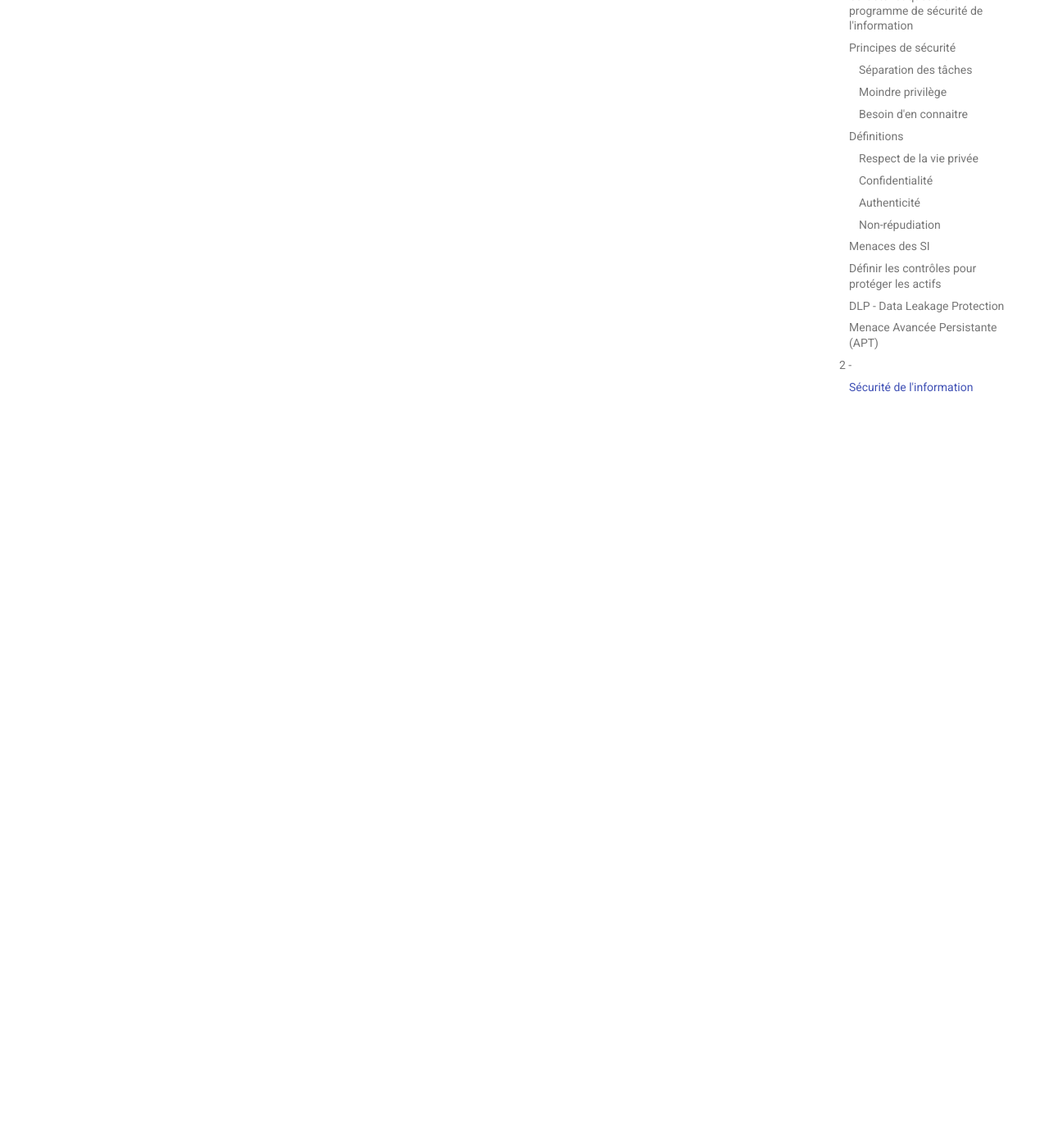
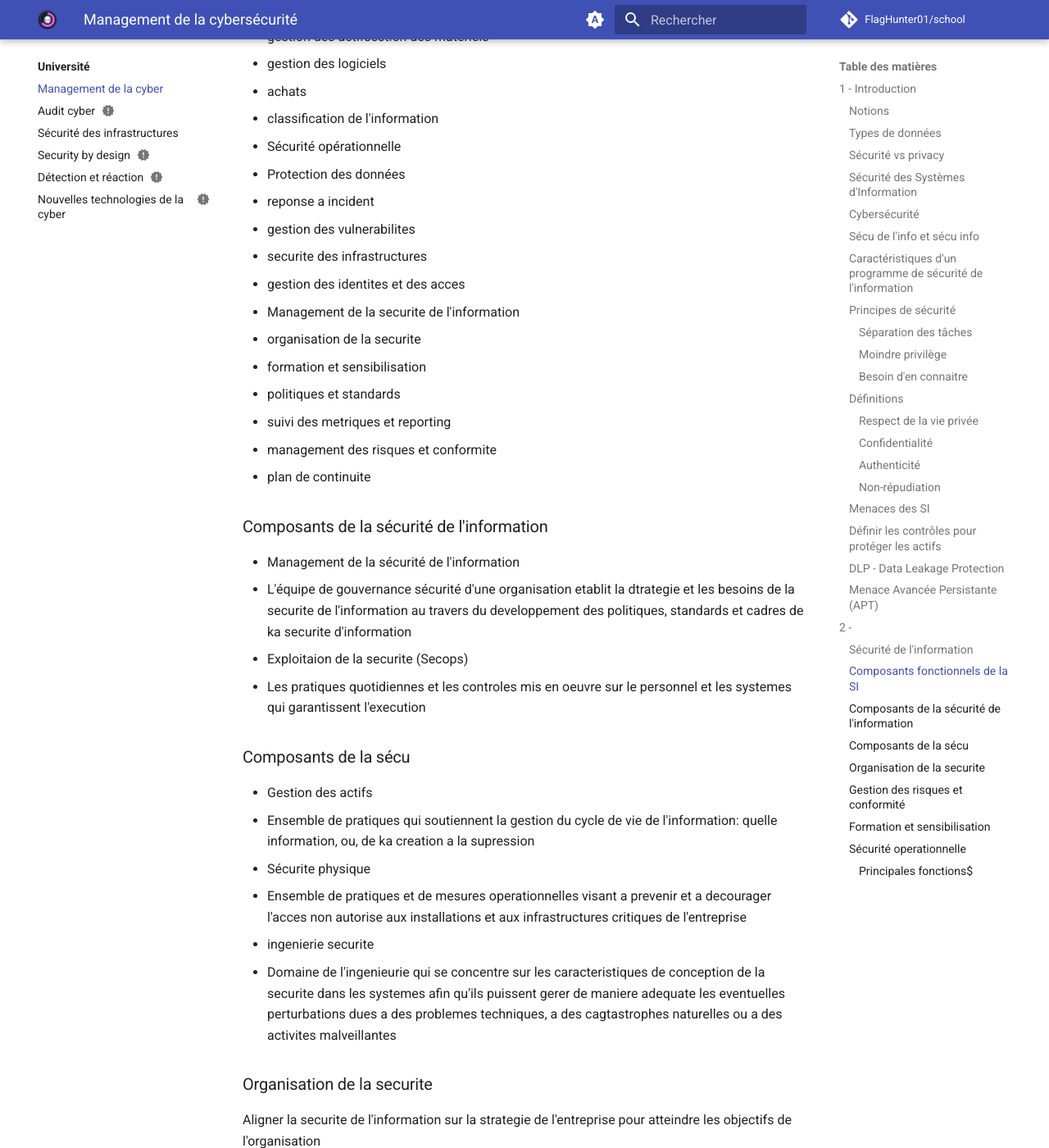
Before and after one commit to FlagHunter01/school, an MkDocs documentation site: the page built from docs/uni/management/index.md, in a window 1280 px wide and 1400 px high, scrolled down 5985 px. Shown: the whole window at 82% size. Built offline with MkDocs 1.6.1 and Material for MkDocs 9.7.7, drawn with Linux system fonts in a browser that asks for light colours; comment, search, counter and statistics services are not loaded; some of the changed text lies outside the part shown.

Commit message:
Fin prise de notes

```diff
--- a/docs/uni/management/index.md
+++ b/docs/uni/management/index.md
@@ -6,7 +6,7 @@
 !!! info "Prof"
     Pascal Antonini
 
-## Introduction
+## 1 - Introduction
 
 ### Notions
 
@@ -175,3 +175,100 @@
 La sécurité de l'information désigne les moyens de proteger les informations et les systemes d'information contre l'acces, l'utilisation, la divulgation, la distribution, la modificacion, la consultation, l'inspection, l'enregistrement ou la destruction non autorisés.
 
 Mesures de controle d'ordre administratif, technique et physique fonctionnant ensemble pour proteger les actifs d'information de l'entreprise et l'infrastructure du support.
+
+### Composants fonctionnels de la SI
+
+- Sécurité physique
+  - contrôles environnementaux
+  - controles d'acces, evacuations
+  - surveillance
+  - sécurité du personnel
+- Controles des actifs
+  - gestion des actifsestion des materiels
+  - gestion des logiciels
+  - achats
+  - classification de l'information
+- Sécurité opérationnelle
+  - Protection des données
+  - reponse a incident
+  - gestion des vulnerabilites
+  - securite des infrastructures
+  - gestion des identites et des acces
+- Management de la securite de l'information
+  - organisation de la securite
+  - formation et sensibilisation
+  - politiques et standards
+  - suivi des metriques et reporting
+  - management des risques et conformite
+  - plan de continuite
+
+### Composants de la sécurité de l'information
+
+- Management de la sécurité de l'information
+  - L'équipe de gouvernance sécurité d'une organisation etablit la dtrategie et les besoins de la securite de l'information au travers du developpement des politiques, standards et cadres de ka securite d'information
+- Exploitaion de la securite (Secops)
+  - Les pratiques quotidiennes et les controles mis en oeuvre sur le personnel et les systemes qui garantissent l'execution
+
+### Composants de la sécu
+
+- Gestion des actifs
+  - Ensemble de pratiques qui soutiennent la gestion du cycle de vie de l'information: quelle information, ou, de ka creation a la supression
+- Sécurite physique
+  - Ensemble de pratiques et de mesures operationnelles visant a prevenir et a decourager l'acces non autorise aux installations et aux infrastructures critiques de l'entreprise
+- ingenierie securite
+  - Domaine de l'ingenieurie qui se concentre sur les caracteristiques de conception de la securite dans les systemes afin qu'ils puissent gerer de maniere adequate les eventuelles perturbations dues a des problemes techniques, a des cagtastrophes naturelles ou a des activites malveillantes
+
+### Organisation de la securite
+
+Aligner la securite de l'information sur la strategie de l'entreprise pour atteindre les objectifs de l'organisation
+
+Gerer et attenuer les risques et les impacts potentiels sur les ressources d'information a un niveau acceptable
+
+Informer et eduquer l'organisation sur les menaces qui pesent sur la securite de l'information et promouvoir un comportement conscient des risques
+
+Mesurer, controler et communiquer des mesures et des indicateurs de performance significatifs en matiere de secirite de l'information
+
+optimiser les investissements en matiere de securite de l'information pour soutenir les objectifs de l'organisation
+
+### Gestion des risques et conformité
+
+- Risques: identification, analyse et traitement des risques lies a la securite de l'information susceptibles de nuire a l'organisation en tenant compte de l'impact prevu et de la probabilite d'occurence
+  - gestion des menaces et des vulnerabilite
+  - surveillance des reseaux et systemes
+  - tests des applications
+  - reprise apres sinistre
+  - gestion des risques lies aux fournisseurs
+- Conformite: moyens de se conformer aux exigences internes ainsi qu'aux lois et reglements et aux normes sectorielles
+  - Mise en oeuvre de controles a l'appui de la politique et des normes
+  - Audit
+  - reponse aux incidents
+  - evaluation des risques
+
+### Formation et sensibilisation
+
+la sécurité de l'iformation est au niveau du maillon le plus faible du processus.
+
+La formation permet d'approfindir les connaissances sur un sujet ou un ensemble de sujets.
+
+Elle se concentre sur le personnes, la culture et le comportement.
+
+Les activités de sensibilisation sont concues pour promouvoir les connaissances en matiere de securite de l'information aupres de tous les membres du personnel.
+
+!!! failure "Il manque un bout parce que je suis parti à l'administration"
+
+### Sécurité operationnelle
+
+Les taches quotidiennes de la gestion des risques lies a la securite de l'information au traavers:
+
+- la mise en place de controles necessaires definis dans les politiques et les standards (centres d'operations de securite ou SOC)
+- Verification de 'efficacite permanente des controles par des tests, la surveillance et les audits
+- Realisation d'evaluations permanantes en tenant compte des objecrtifs de k'entreprise et du profil de risque de l'organisation
+- Le suivi d'indicateurs de risques et de performances
+
+#### Principales fonctions$
+
+- Protection de l'information
+- Reponse a incident
+- Gestion des vulnerabilites
+- Securite de l'infrastructre
+- Gestion des identites et des acces
```
